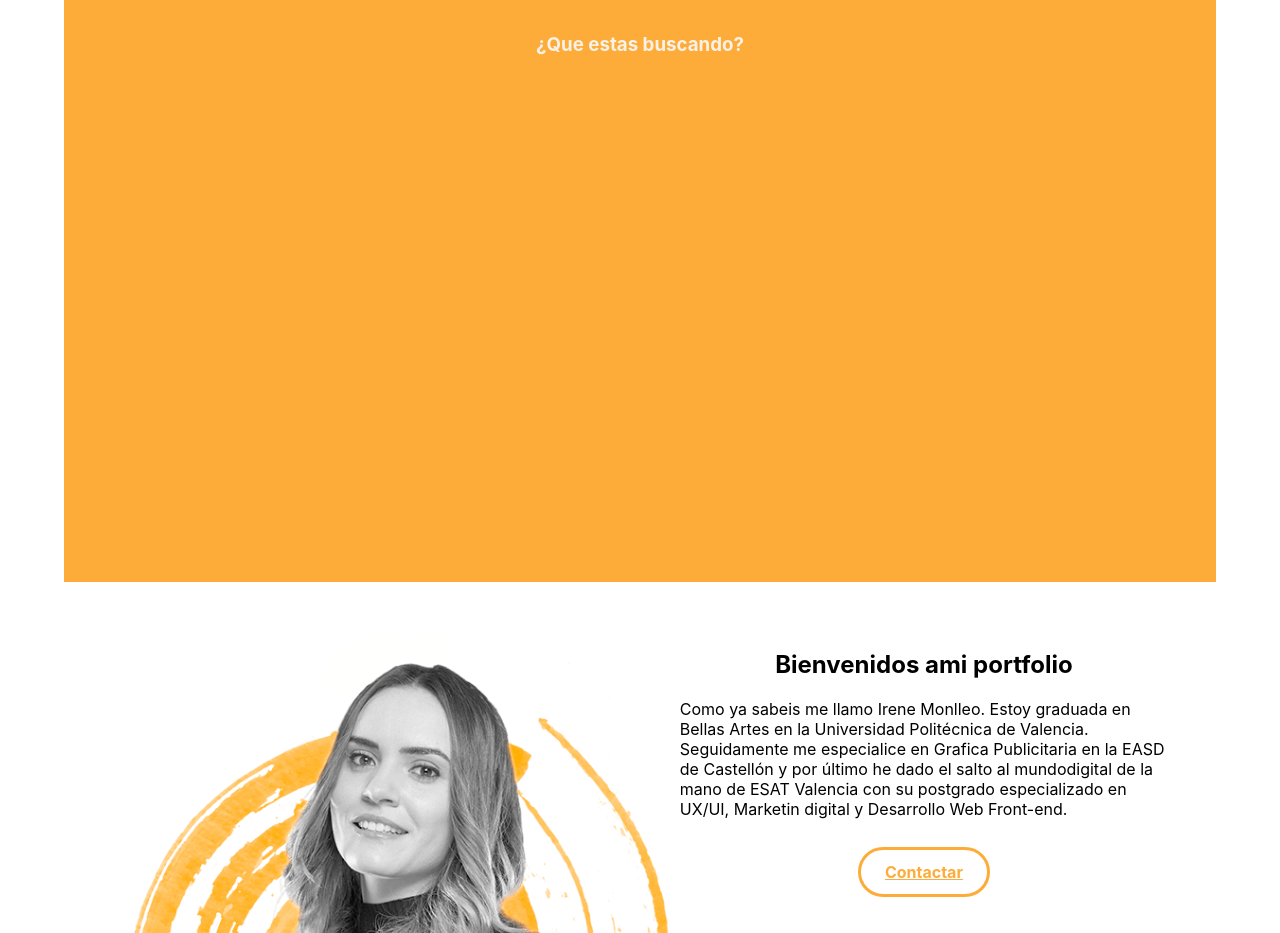
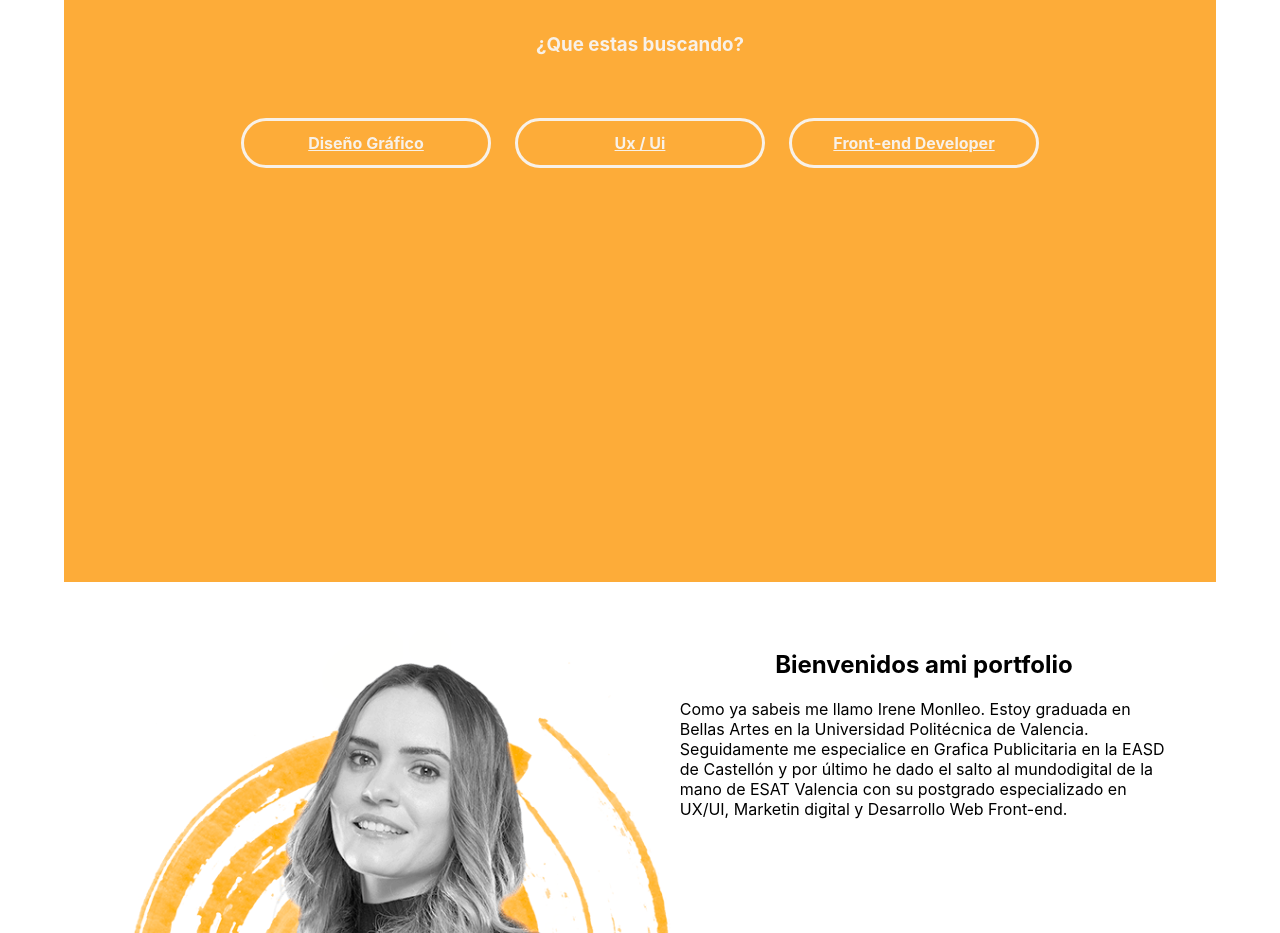
Before and after one commit to IreneMonlleo/Project-Gamma, a React (Create React App) app in the folder react-demo/: page / in a window 1280 px wide. Shown: the part 919-1852 px from the top of the page. Built offline with nearby package versions, Linux system fonts and the light colour scheme.

Commit message:
fix buttons home

```diff
--- a/react-demo/src/App.css
+++ b/react-demo/src/App.css
@@ -20,6 +20,7 @@
 .App {
   text-align: center;
   /* background-color: var(--color-bg); */
+  overflow: hidden;
 
 
 
--- a/react-demo/src/components/Buttons.jsx
+++ b/react-demo/src/components/Buttons.jsx
@@ -1,8 +1,5 @@
 import { Link } from 'react-router-dom';
 import styled from 'styled-components';
-
-
-
 
 const SecondButton = `
     width: 250px;
--- a/react-demo/src/components/Card/Card.jsx
+++ b/react-demo/src/components/Card/Card.jsx
@@ -1,5 +1,5 @@
 
-import { Button } from '../Buttons';
+// import { Button } from '../Buttons';
 import './Card.css';
 
 export default function Card(props) {
@@ -18,7 +18,7 @@ export default function Card(props) {
     <div className="card__text">
       { children || props.children }
       <p className="card__description">{ props.description }</p>
-      <Button >{ props.text }</Button>
+      {/* <Button >{ props.text }</Button> */}
     </div>
 </article>
 }
--- a/react-demo/src/components/Menu/Navbar.jsx
+++ b/react-demo/src/components/Menu/Navbar.jsx
@@ -13,7 +13,7 @@
    }
    return <NavContainer className='menu'>
         <Wrapper >
-          <Logo className='name'><Link to ="/">Irene Monlleó</Link></Logo>
+          <Logo role="button" className='name'><Link to ="/">Irene Monlleó</Link></Logo>
           <Mobile role="button" classsName='burger' onClick ={handleClick}>
             <BurguerButton clicked={showMobileMenu} handleClick={handleClick} />
           </Mobile>
--- a/react-demo/src/index.css
+++ b/react-demo/src/index.css
@@ -1,3 +1,7 @@
+*, ::after,::before {
+  box-sizing: border-box;
+}
+
 html{
   max-width: 100%;
   overflow-x: hidden;
--- a/react-demo/src/page/Home.jsx
+++ b/react-demo/src/page/Home.jsx
@@ -31,16 +31,10 @@ export default function Home(props) {
 
           <div className="quest__buttons">
 
-            {/* <Link type="button" secondary to ="/Grafic">Diseño Gráfico</Link>
+            <Button secondary to ="/grafic">Diseño Gráfico</Button>
+            <Button secondary to ="/ux">Ux / Ui</Button>
+            <Button secondary to ="/front">Front-end Developer</Button>
 
-
-            <Button type="button" secondary>
-              <Link to ="/Ux">Ux / Ui</Link>
-            </Button>
-
-            <Button type="button" secondary>
-              <Link to ="/Front">Front-end Developer</Link>
-            </Button> */}
           </div>
 
         </section>
```
Also changed, not shown: react-demo/public/fonts/CenturyGothic-Bold.ttf (added), react-demo/public/fonts/CenturyGothic.ttf (added).
